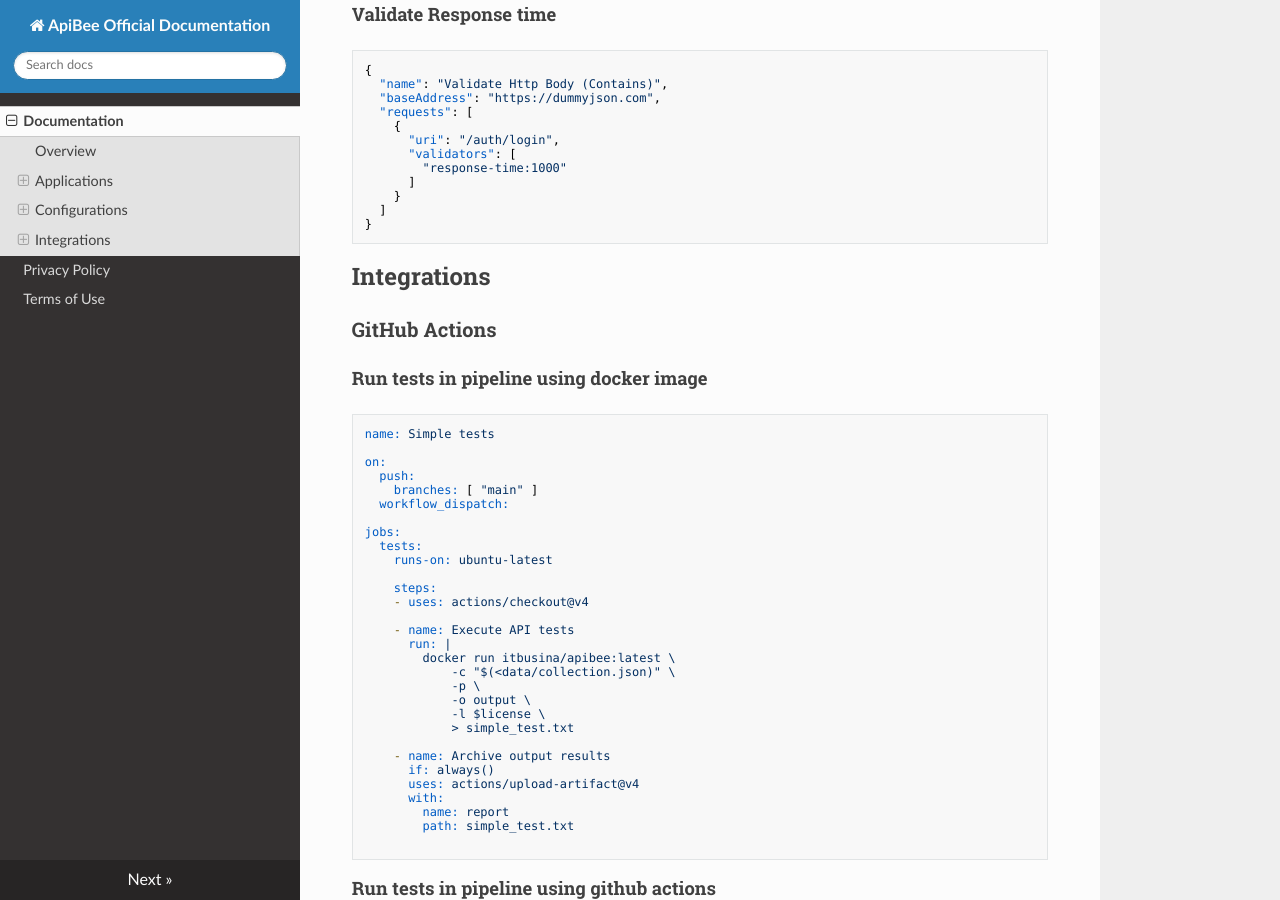
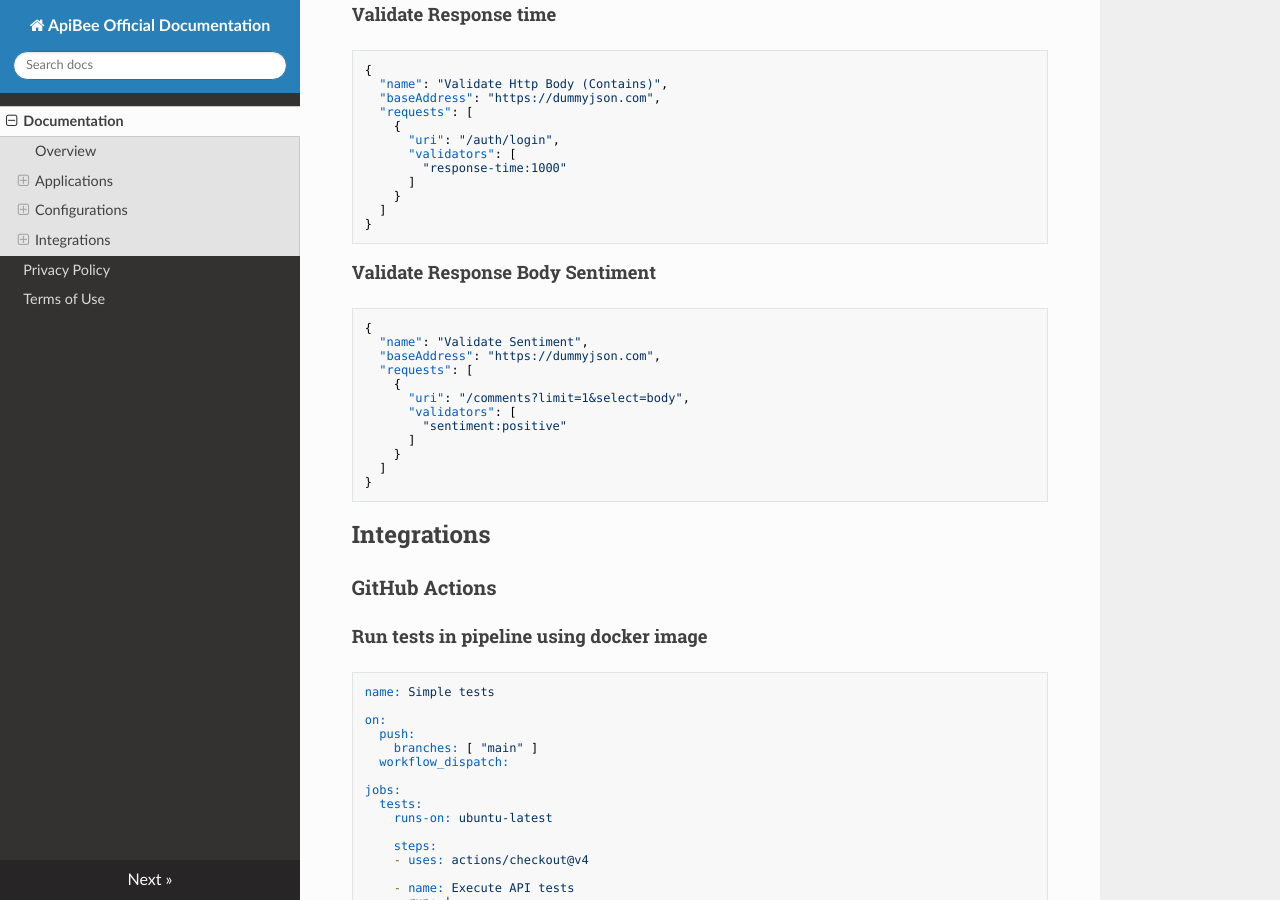
Before and after one commit to itbusina/testlemon-docs, an MkDocs documentation site: the page built from docs/docs/index.md, in a window 1280 px wide and 900 px high, scrolled down 10498 px. Built offline with MkDocs 1.6.1, drawn with Linux system fonts in a browser that asks for light colours; nearby versions of some CDN libraries.

Commit message:
Update index.md

````diff
--- a/docs/docs/index.md
+++ b/docs/docs/index.md
@@ -586,6 +586,22 @@ Use ```"<validator name>:<value>"``` format to add a response validator.
 }
 ```
 
+#### Validate Response Body Sentiment
+```json
+{
+  "name": "Validate Sentiment",
+  "baseAddress": "https://dummyjson.com",
+  "requests": [
+    {
+      "uri": "/comments?limit=1&select=body",
+      "validators": [
+        "sentiment:positive"
+      ]
+    }
+  ]
+}
+```
+
 ## Integrations
 
 ### GitHub Actions
````
